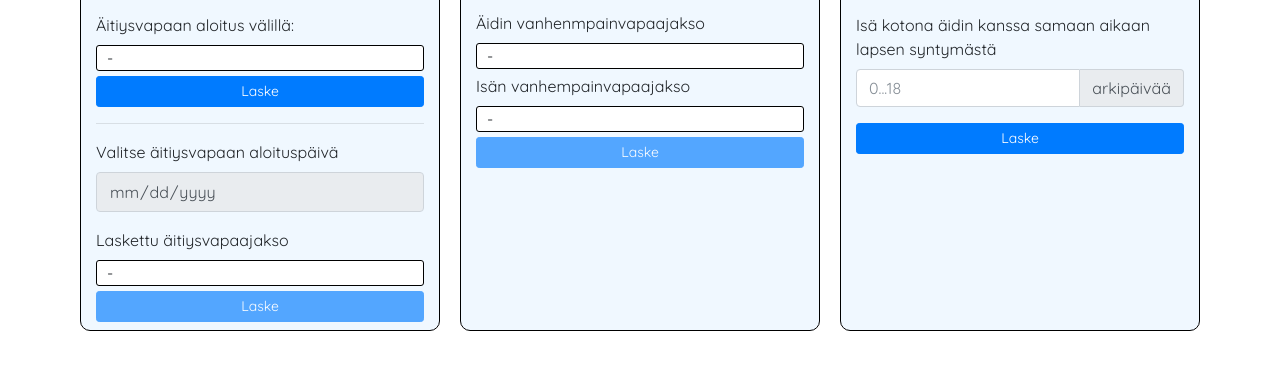
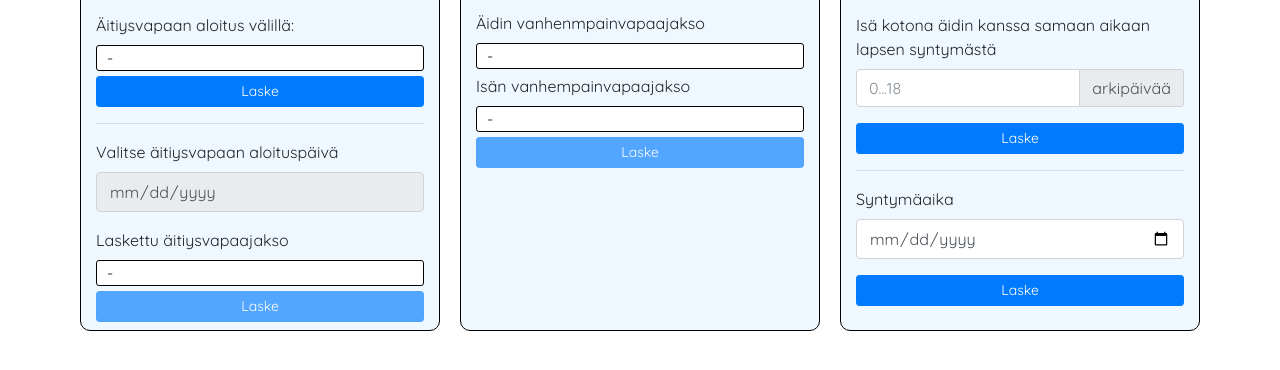
Before and after one commit to BanafaConsulting/vanhempainvapaalaskuri, a plain HTML site: page index.html in a window 1280 px wide. Shown: the part 196-566 px from the top of the page. Drawn offline with nearby package versions, Linux system fonts and the light colour scheme; no server answers.

Commit message:
vaihdettu nappien paikkaa

```diff
--- a/index.html
+++ b/index.html
@@ -69,7 +69,7 @@
                 <span id="aitysvapaanAloitusMin"></span><span> - </span><span id="aitysvapaanAloitusMax"></span>
               </div>
               <div class="btn-group btn-block" role="group">
-                <!-- Laskentanapin paikka -->
+
                 <button type="submit" class="btn btn-primary btn-sm btn-block" id="laskentaNappiMat1">Laske</button>
               </div>
             </form>
@@ -78,7 +78,8 @@
               <div class="form-group">
                 <label for="aitysvapaanAloitusPvm">Valitse äitiysvapaan aloituspäivä</label>
                 <div class="input-group">
-              <input type="date" class="form-control" id="aitysvapaanAloitusPvm" name="aitysvapaanAloitusPvm" required disabled> <!-- kentän disabled-attribuutti poistetaan, kun edellinen osio on laskettu -->
+                  <input type="date" class="form-control" id="aitysvapaanAloitusPvm" name="aitysvapaanAloitusPvm" required disabled>
+                  <!-- kentän disabled-attribuutti poistetaan, kun edellinen osio on laskettu -->
                 </div>
               </div>
               <div>
@@ -88,7 +89,7 @@
                 <span id="aitysvapaanAlku"></span><span> - </span><span id="aitysvapaanLoppu"></span>
               </div>
               <div class="btn-group btn-block" role="group">
-            <!-- Laskentanapin paikka -->
+
                 <button type="submit" class="btn btn-primary btn-sm btn-block" id="laskentaNappiMat2" disabled>Laske</button>
               </div>
             </form>
@@ -118,7 +119,7 @@
                 <span id="isanVanhempainvapaanAlku"></span><span> - </span><span id="isanVanhempainvapaanLoppu"></span>
               </div>
               <div class="btn-group btn-block" role="group">
-              <!-- Laskentanapin paikka -->
+
                 <button type="submit" class="btn btn-primary btn-sm btn-block" id="laskentaNappiParent" disabled>Laske</button>
               </div>
 
@@ -126,12 +127,13 @@
           </div>
 
           <div class="col form_section">
-          <form id="isyysvapaaLomake" novalidate>
+            <form id="isyysvapaaLomake1" novalidate>
               <h2>Isyysvapaa</h2>
               <div class="form-group">
                 <label for="syntymaAika">Syntymäaika</label>
                 <input type="date" class="form-control" id="syntymaAika" name="syntymaAika" required>
               </div>
+
               <div class="form-group">
                 <label for="isyysvapaaAidinkanssa">Isä kotona äidin kanssa samaan aikaan lapsen syntymästä</label>
                 <div class="input-group">
@@ -140,18 +142,29 @@
                 </div>
               </div>
               <div class="btn-group btn-block" role="group">
-              <!-- Laskentanapin paikka -->
-              <button type="submit" class="btn btn-primary btn-sm btn-block" id="laskentaNappiPat">Laske</button>
+
+                <button type="submit" class="btn btn-primary btn-sm btn-block" id="laskentaNappiPat1">Laske</button>
+              </div>
+            </form>
+            <hr>
+            <form id="isyysvapaaLomake2" novalidate>
+
+              <div class="form-group">
+                <label for="syntymaAika">Syntymäaika</label>
+                <input type="date" class="form-control" id="syntymaAika" name="syntymaAika" required>
+              </div>
+              <div class="btn-group btn-block" role="group">
+
+                <button type="submit" class="btn btn-primary btn-sm btn-block" id="laskentaNappiPat2">Laske</button>
               </div>
             </form>
           </div>
         </div>
       </div>
-      <!-- Lomakesarakkeen loppu -->
-
       <!-- sarake päättyy -->
     </div>
     <!-- rivi päättyy -->
+
 
 
     <!-- TEMP: Poistettu käytöstä, sillä ei ole välttämättä tarpeellinen
```
Also changed, not shown: 1 other file. Lines whose indentation alone changed are shown as unchanged.
